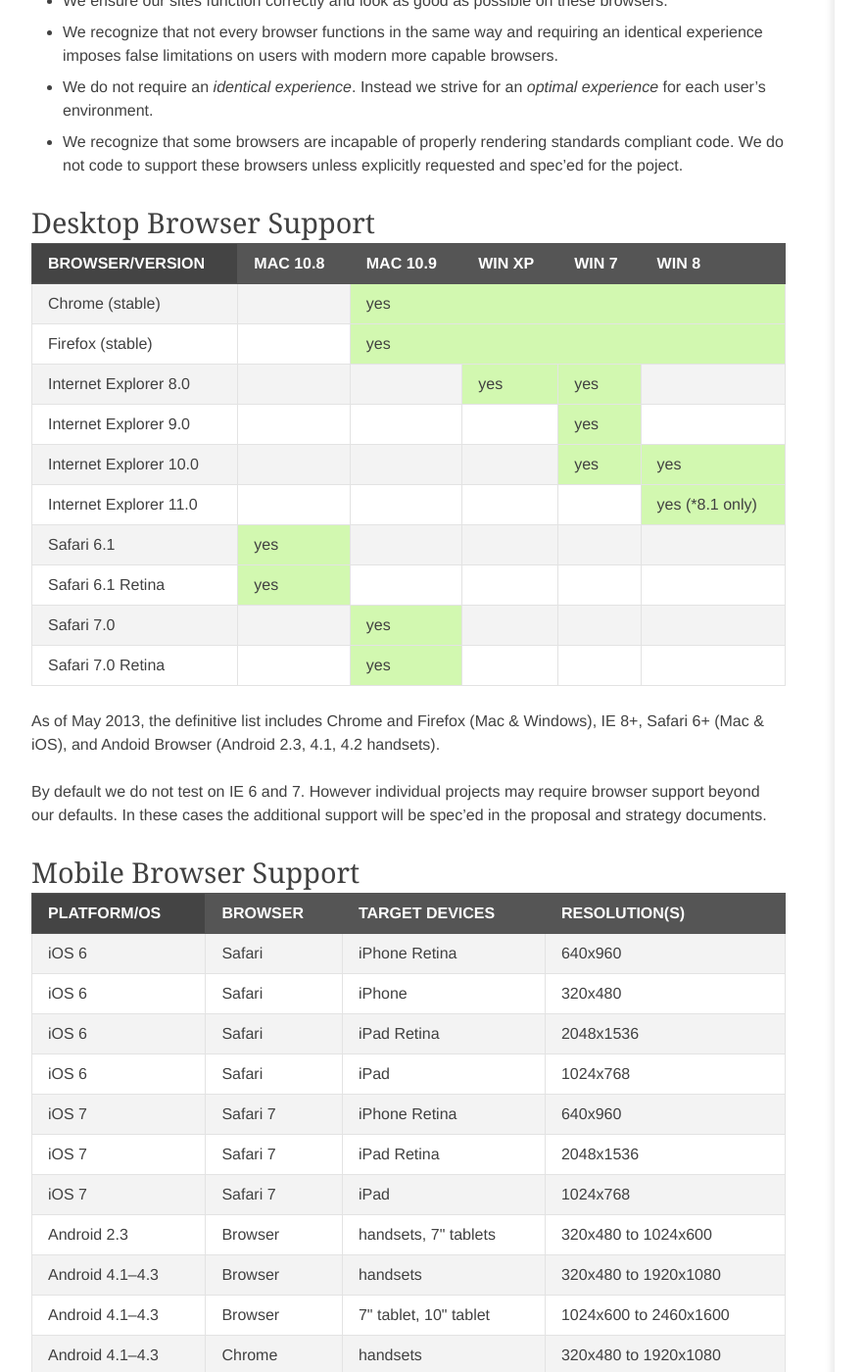
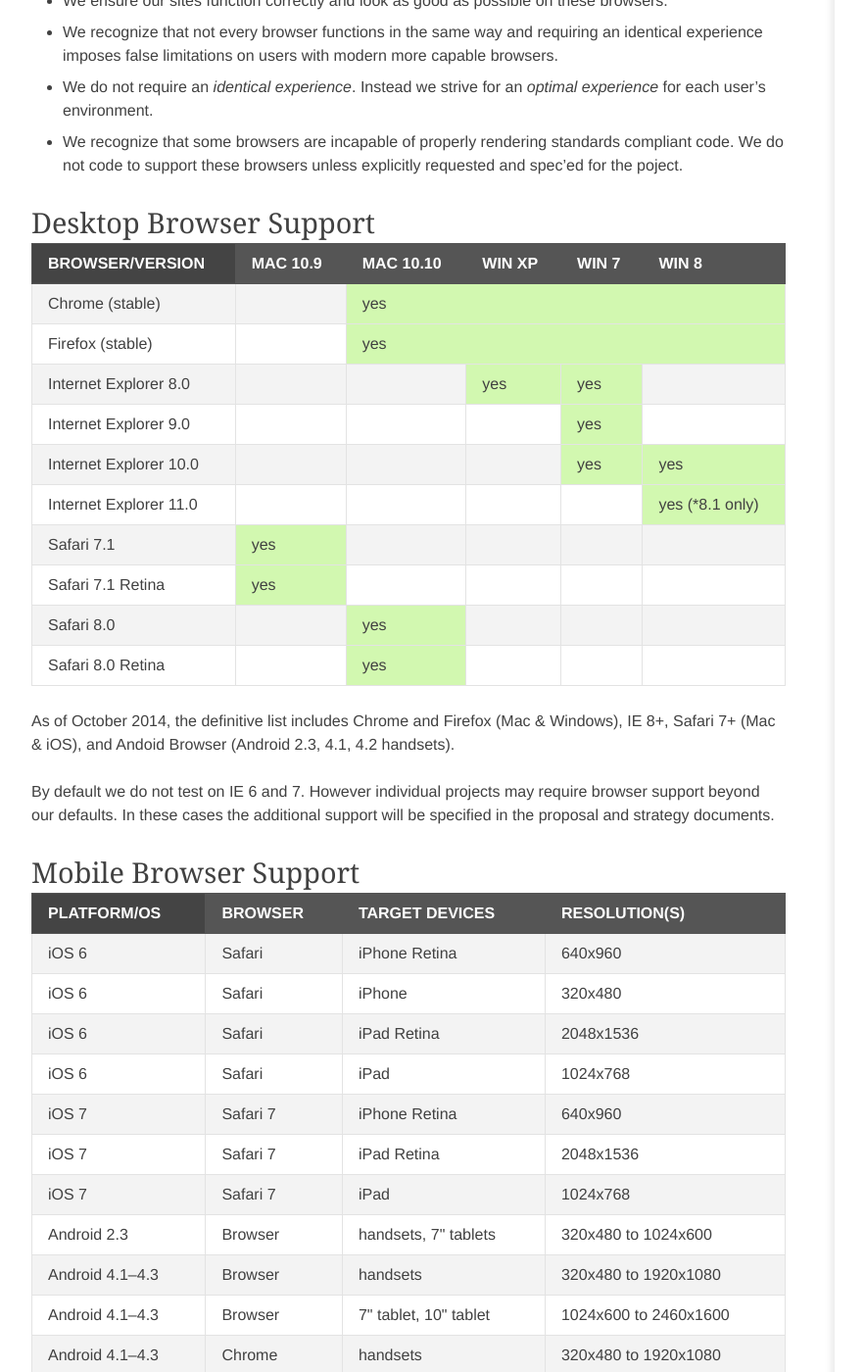
Before and after one commit to imarc/handbook, a Jekyll site: the page built from frontend.markdown, in a window 1280 px wide and 1400 px high, scrolled down 7631 px. Shown: the whole window at 98% size, without its empty margins (88-971 px from the left). Built offline with Jekyll 4.4.1, drawn with Linux system fonts in a browser that asks for light colours; nearby versions of some CDN libraries; some web fonts are replaced.

Commit message:
Desktop browser support update
Added Mac Safari 8 and Mac OS X 10.10.
Dropped Mac Safari 6.x and Mac OS X 10.8.

```diff
--- a/frontend.markdown
+++ b/frontend.markdown
@@ -315,8 +315,8 @@
 <table>
 <tr>
 <th>Browser/Version</th>
-<th>Mac 10.8</th>
 <th>Mac 10.9</th>
+<th>Mac 10.10</th>
 <th>Win XP</th>
 <th>Win 7</th>
 <th>Win 8</th>
@@ -364,7 +364,7 @@
 <td class="supported">yes (*8.1 only)
 </td></tr>
 <tr>
-<td>Safari 6.1</td>
+<td>Safari 7.1</td>
 <td class="supported">yes</td>
 <td></td>
 <td></td>
@@ -372,7 +372,7 @@
 <td>
 </td></tr>
 <tr>
-<td>Safari 6.1 Retina</td>
+<td>Safari 7.1 Retina</td>
 <td class="supported">yes</td>
 <td></td>
 <td></td>
@@ -380,7 +380,7 @@
 <td>
 </td></tr>
 <tr>
-<td>Safari 7.0</td>
+<td>Safari 8.0</td>
 <td></td>
 <td class="supported">yes</td>
 <td></td>
@@ -388,7 +388,7 @@
 <td>
 </td></tr>
 <tr>
-<td>Safari 7.0 Retina</td>
+<td>Safari 8.0 Retina</td>
 <td></td>
 <td class="supported">yes</td>
 <td></td>
@@ -397,9 +397,9 @@
 </td></tr>
 </table>
 
-As of May 2013, the definitive list includes Chrome and Firefox (Mac & Windows), IE 8+, Safari 6+ (Mac & iOS), and Andoid Browser (Android 2.3, 4.1, 4.2 handsets).
+As of October 2014, the definitive list includes Chrome and Firefox (Mac & Windows), IE 8+, Safari 7+ (Mac & iOS), and Andoid Browser (Android 2.3, 4.1, 4.2 handsets).
 
-By default we do not test on IE 6 and 7. However individual projects may require browser support beyond our defaults. In these cases the additional support will be spec'ed in the proposal and strategy documents.
+By default we do not test on IE 6 and 7. However individual projects may require browser support beyond our defaults. In these cases the additional support will be specified in the proposal and strategy documents.
 
 ### Mobile Browser Support
 
```
